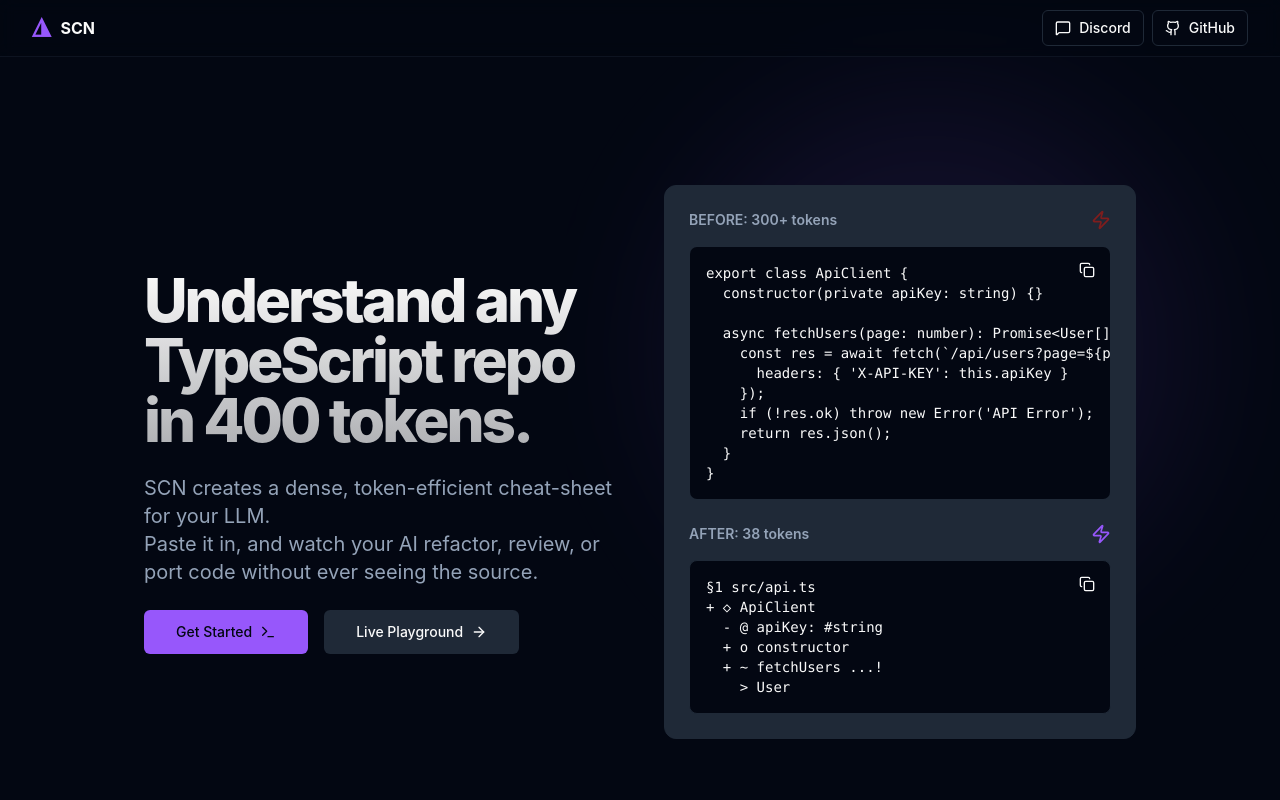
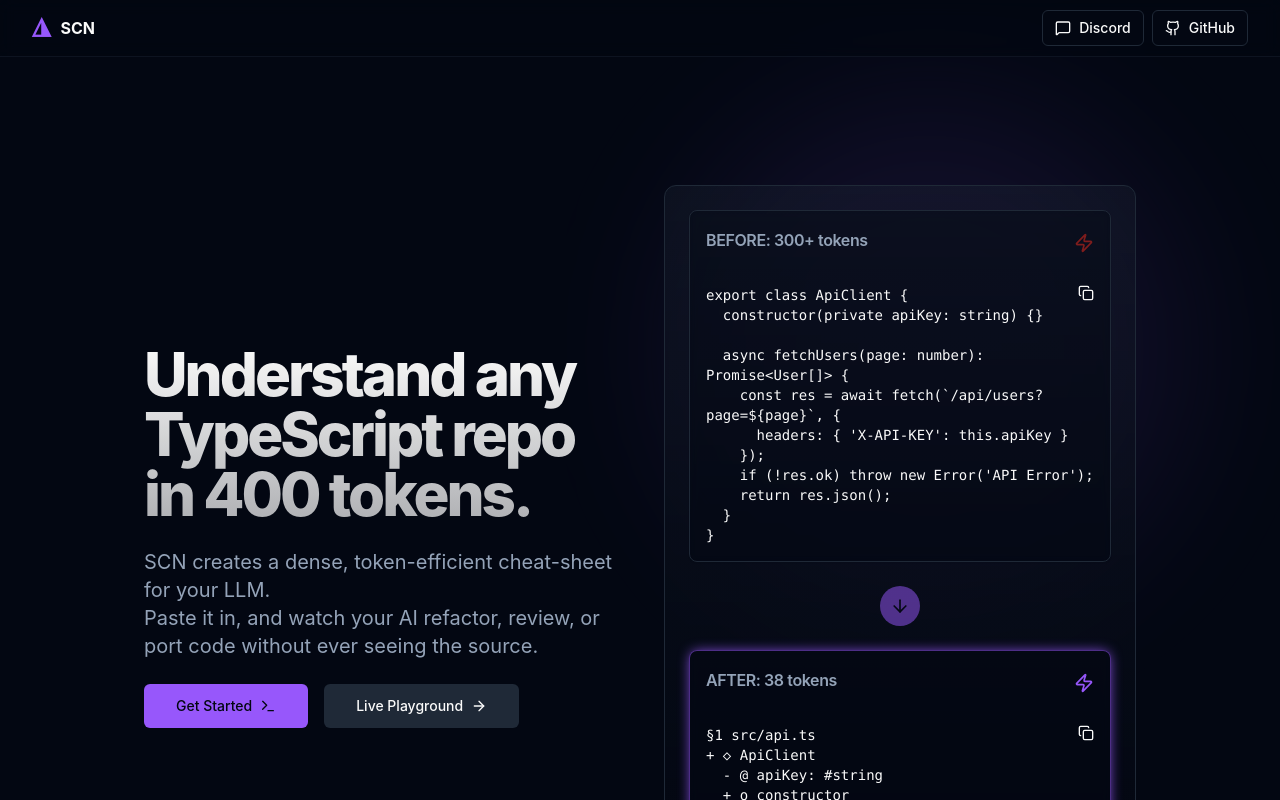
Before and after one commit to nocapro/scn-landing-web, a React (Vite) app: page / in a window 1280 px wide. Shown: the top 800 px of the page. Built offline with nearby package versions, Linux system fonts and the light colour scheme.

Commit message:
feat(hero): revamp before/after widget and add animations

```diff
--- a/src/App.tsx
+++ b/src/App.tsx
@@ -15,6 +15,7 @@ import {
 } from "@/components/ui/table";
 import { cn } from "@/lib/utils";
 import {
+  ArrowDown,
   ArrowRight,
   Box,
   BrainCircuit,
@@ -62,7 +63,7 @@ const CodeBlock = ({
   <div className="relative">
     <pre
       className={cn(
-        "bg-secondary p-4 rounded-lg overflow-x-auto text-sm font-mono border",
+        "bg-secondary p-4 rounded-lg text-sm font-mono border whitespace-pre-wrap",
         className
       )}
     >
@@ -149,16 +150,18 @@ export default function App() {
               </a>
             </div>
           </div>
-          <div className="relative rounded-xl bg-secondary border p-4 lg:p-6 space-y-4 opacity-0 animate-fade-in [animation-delay:0.4s]">
-            <div className="flex justify-between items-center">
-              <p className="font-semibold text-sm text-muted-foreground">
+          <div className="relative rounded-xl border p-4 lg:p-6 opacity-0 animate-fade-in [animation-delay:0.5s] bg-gradient-to-b from-secondary/30 to-background">
+            <Card className="bg-background/50 backdrop-blur-sm">
+              <CardHeader className="flex-row items-center justify-between p-4">
+                <CardTitle className="text-base font-semibold text-muted-foreground">
                   BEFORE: 300+ tokens
-              </p>
+                </CardTitle>
                 <Zap className="h-5 w-5 text-destructive" />
-            </div>
+              </CardHeader>
+              <CardContent className="p-0">
                 <CodeBlock
                   lang="typescript"
-              className="bg-background"
+                  className="border-0 rounded-t-none bg-transparent p-4"
                 >{`export class ApiClient {
   constructor(private apiKey: string) {}
 
@@ -170,23 +173,34 @@ export default function App() {
     return res.json();
   }
 }`}</CodeBlock>
+              </CardContent>
+            </Card>
 
-            <div className="flex justify-between items-center pt-2">
-              <p className="font-semibold text-sm text-muted-foreground">
-                AFTER: 38 tokens
-              </p>
-              <Zap className="h-5 w-5 text-primary" />
+            <div className="my-6 flex justify-center">
+              <div className="h-10 w-10 bg-primary rounded-full flex items-center justify-center text-primary-foreground animate-pulse">
+                <ArrowDown className="h-5 w-5" />
+              </div>
             </div>
 
+            <Card className="border-primary/50 bg-background/50 backdrop-blur-sm animate-glow">
+              <CardHeader className="flex-row items-center justify-between p-4">
+                <CardTitle className="text-base font-semibold text-muted-foreground">
+                  AFTER: 38 tokens
+                </CardTitle>
+                <Zap className="h-5 w-5 text-primary" />
+              </CardHeader>
+              <CardContent className="p-0">
                 <CodeBlock
                   lang="text"
-              className="bg-background"
+                  className="border-0 rounded-t-none bg-transparent p-4"
                 >{`§1 src/api.ts
 + ◇ ApiClient
   - @ apiKey: #string
   + o constructor
   + ~ fetchUsers ...!
     > User`}</CodeBlock>
+              </CardContent>
+            </Card>
           </div>
         </section>
 
--- a/tailwind.config.cjs
+++ b/tailwind.config.cjs
@@ -78,11 +78,16 @@ module.exports = {
             transform: "translateY(0)",
           },
         },
+        "glow": {
+          "0%, 100%": { "box-shadow": "0 0 10px -5px hsl(var(--primary))" },
+          "50%": { "box-shadow": "0 0 15px 0px hsl(var(--primary))" }
+        },
       },
       animation: {
         "accordion-down": "accordion-down 0.2s ease-out",
         "accordion-up": "accordion-up 0.2s ease-out",
         "fade-in": "fade-in 0.5s ease-out forwards",
+        "glow": "glow 4s ease-in-out infinite",
       },
     },
   },
```
Also changed, not shown: 2 other files (tests, documents, lock files or other folders). Lines whose indentation alone changed are shown as unchanged.
